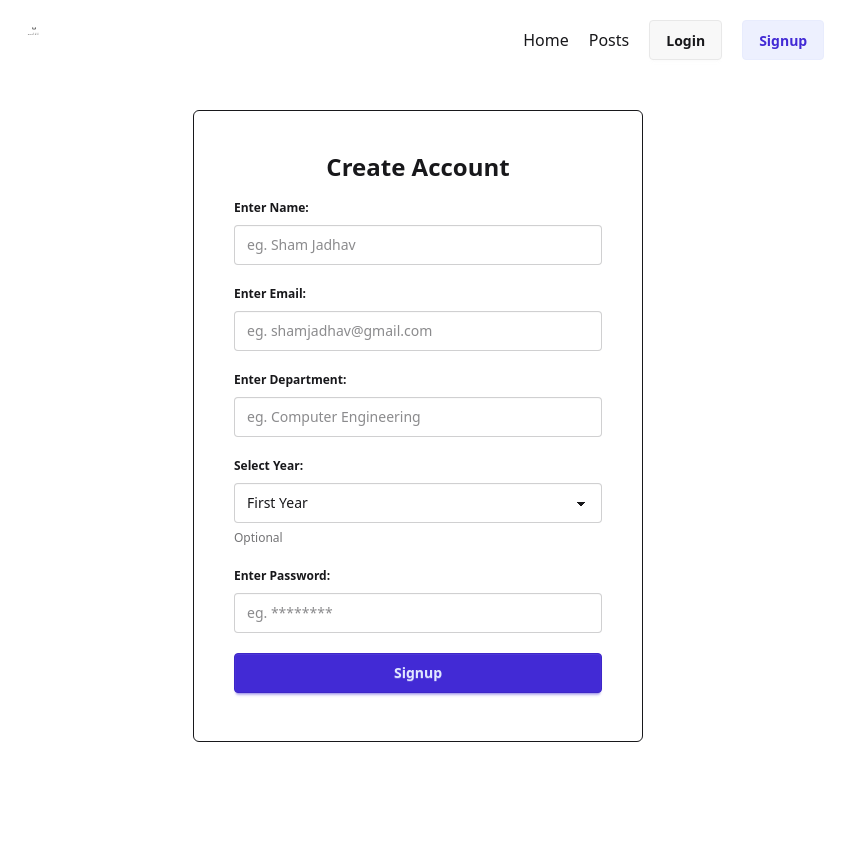
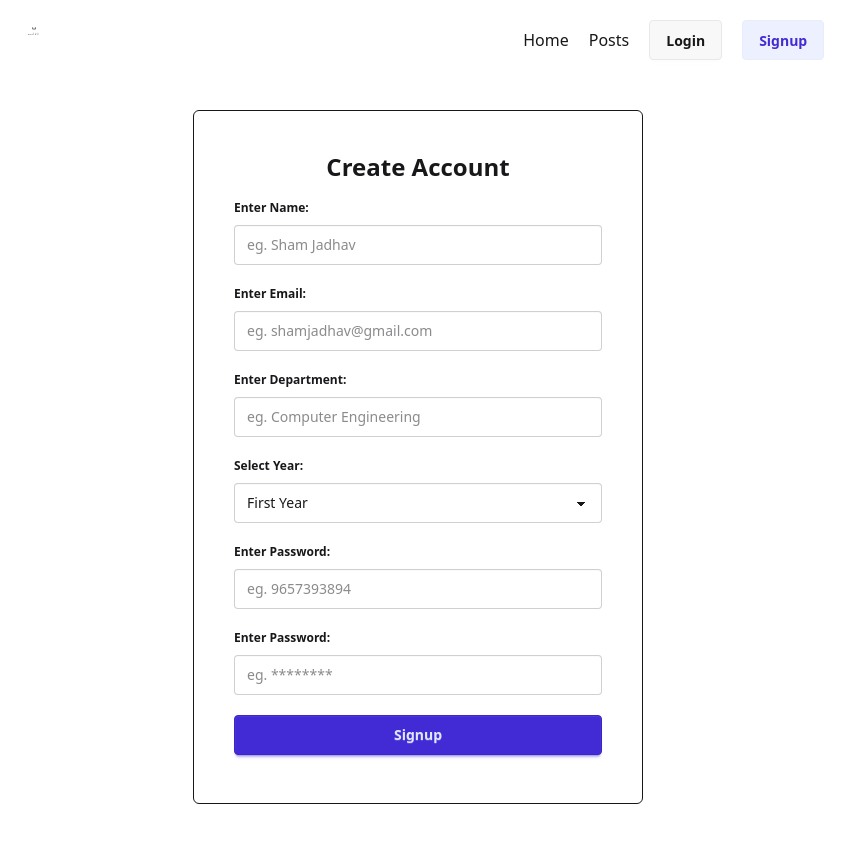
Before and after one commit to aditya-chopde/Department-Project, a React (Vite) app in the folder client/: page /signup in a window 1280 px wide. Shown: the top 842 px of the page, without its empty margins (222-1077 px from the left). Before the commit the page ends 800 px from the top, so only its background shows below. Built offline with nearby package versions, Linux system fonts and the light colour scheme.

Commit message:
implemented signup in the frontend and made some changes in the backend

```diff
--- a/client/src/components/Signup.jsx
+++ b/client/src/components/Signup.jsx
@@ -1,6 +1,29 @@
-import React from "react";
+import React, { useState } from "react";
+import axios from "axios"
 
 const Signup = () => {
+  const [name, setName] = useState("")
+  const [email, setEmail] = useState("")
+  const [department, setDepartment] = useState("")
+  const [year, setYear] = useState("")
+  const [phone, setPhone] = useState("")
+  const [password, setPassword] = useState("")
+
+  async function handleSignup(e){
+    try {
+      e.preventDefault();
+      const formData = {
+        name,email,department,year, phone, password
+      }
+      await axios.post("http://localhost:3000/api/user/signup", formData).then((res)=>{
+        alert(res.data.message)
+        console.log(res)
+      });
+    } catch (error) {
+      alert("Error Ocurred: "+error.message);
+    }
+  }
+
   return (
     <div className="flex flex-col justify-center items-center my-12">
       <div className="w-[450px] border p-10 rounded-md">
@@ -8,13 +31,14 @@ const Signup = () => {
           <h1 className="font-bold text-2xl">Create Account</h1>
         </div>
         <div>
-          <form className="">
+          <form onSubmit={handleSignup}>
             <fieldset className="fieldset my-2">
               <legend className="fieldset-legend">Enter Name: </legend>
               <input
                 type="text"
                 className="input w-full"
                 placeholder="eg. Sham Jadhav"
+                onChange={(e)=> setName(e.target.value)}
               />
             </fieldset>
             <fieldset className="fieldset my-2">
@@ -23,6 +47,7 @@ const Signup = () => {
                 type="email"
                 className="input w-full"
                 placeholder="eg. shamjadhav@gmail.com"
+                onChange={(e)=> setEmail(e.target.value)}
               />
             </fieldset>
             <fieldset className="fieldset my-2">
@@ -31,18 +56,27 @@ const Signup = () => {
                 type="text"
                 className="input w-full"
                 placeholder="eg. Computer Engineering"
+                onChange={(e)=> setDepartment(e.target.value)}
               />
             </fieldset>
             <fieldset className="fieldset">
               <legend className="fieldset-legend">Select Year: </legend>
-              <select defaultValue="Pick a browser" className="select w-full">
+              <select defaultValue="Pick a browser" className="select w-full" onChange={(e)=> setYear(e.target.value)}>
                 <option disabled={true}>Pick a Option</option>
                 <option>First Year</option>
                 <option>Second Year</option>
                 <option>Third Year</option>
                 <option>Alumni</option>
               </select>
-              <span className="fieldset-label">Optional</span>
+            </fieldset>
+            <fieldset className="fieldset my-2">
+              <legend className="fieldset-legend">Enter Password: </legend>
+              <input
+                type="number"
+                className="input w-full"
+                placeholder="eg. 9657393894"
+                onChange={(e)=> setPhone(e.target.value)}
+              />
             </fieldset>
             <fieldset className="fieldset my-2">
               <legend className="fieldset-legend">Enter Password: </legend>
@@ -50,6 +84,7 @@ const Signup = () => {
                 type="password"
                 className="input w-full"
                 placeholder="eg. ********"
+                onChange={(e)=> setPassword(e.target.value)}
               />
             </fieldset>
             <div>
```
Also changed, not shown: 1 other file (tests, documents, lock files or other folders).
